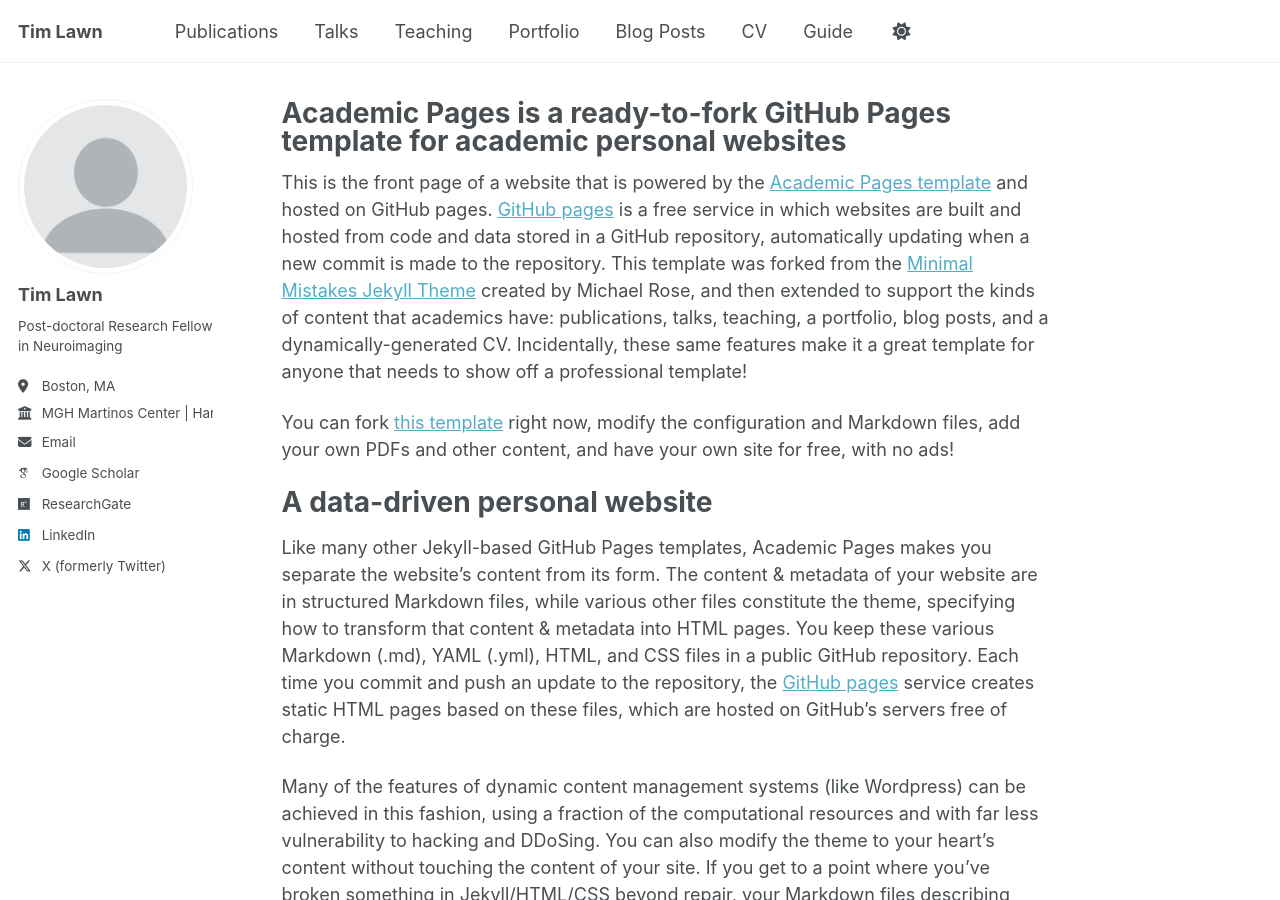
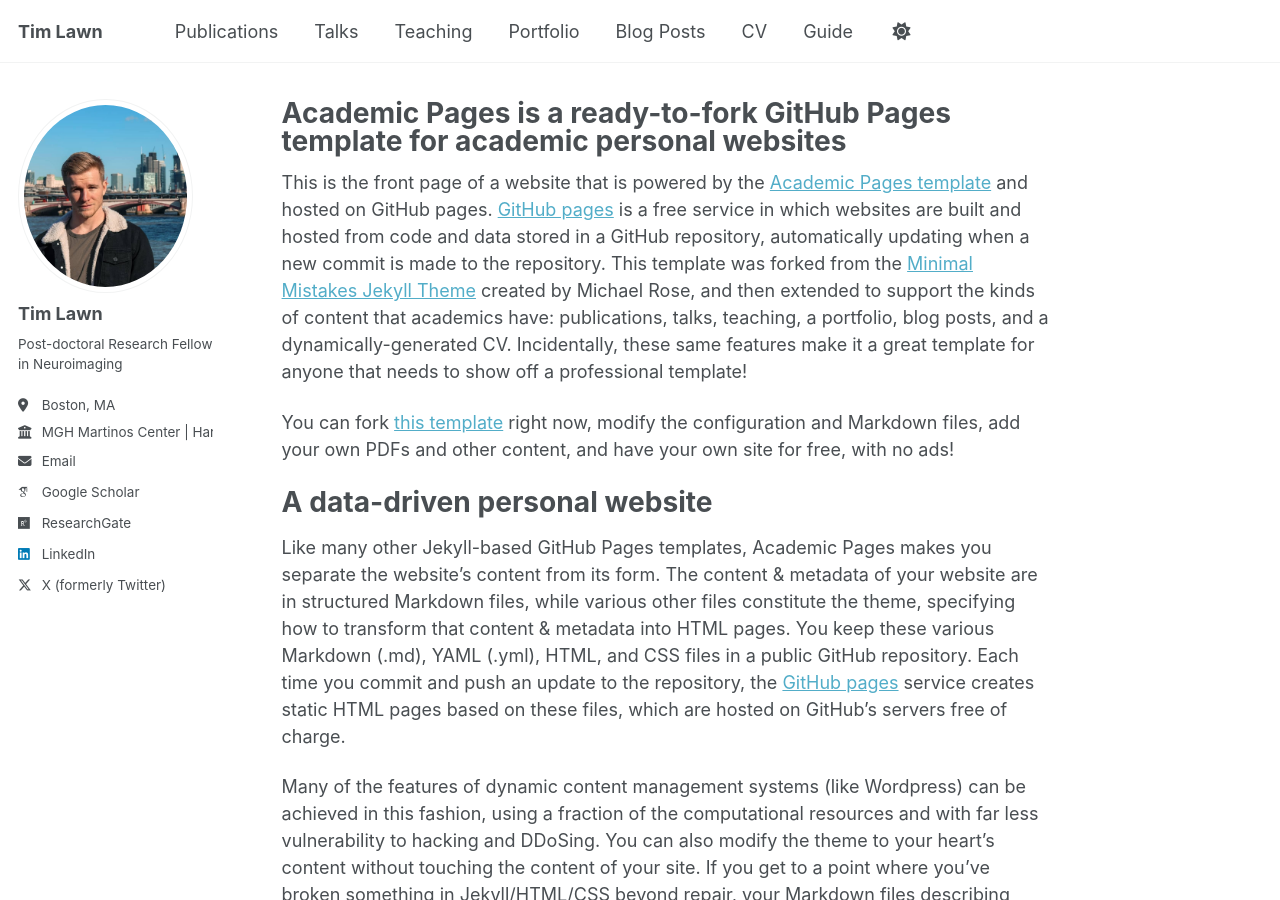
Before and after one commit to timlawn/timlawn.github.io, a Jekyll site: the page built from _pages/about.md, in a window 1280 px wide and 900 px high. Built offline with Jekyll 4.4.1, drawn with Linux system fonts in a browser that asks for light colours; some web fonts are replaced; a script that is not in the unit is left out.

Commit message:
Update _config.yml

```diff
--- a/_config.yml
+++ b/_config.yml
@@ -20,7 +20,7 @@
 # Site Author - The following control what appear as part of the author content on the side bar.
 author:
   # Biographic information
-  avatar           : "profile.png" # Put your headshot.jpeg in /images/ folder and rename to profile.png
+  avatar           : "headshot.jpeg" # Put your headshot.jpeg in /images/ folder and rename to profile.png
   name             : "Tim Lawn"
   pronouns         : # example: "she/her"
   bio              : "Post-doctoral Research Fellow in Neuroimaging"
```
